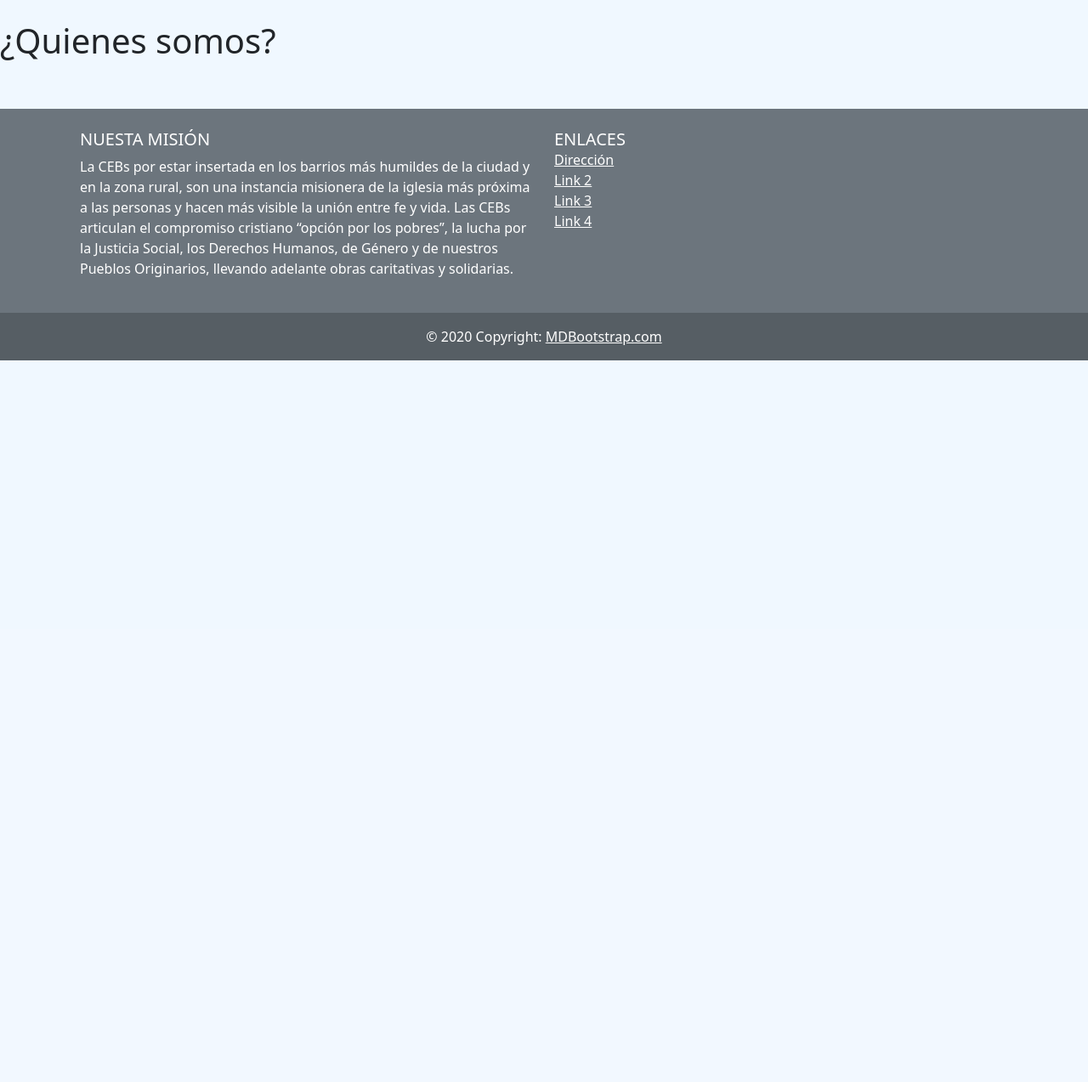
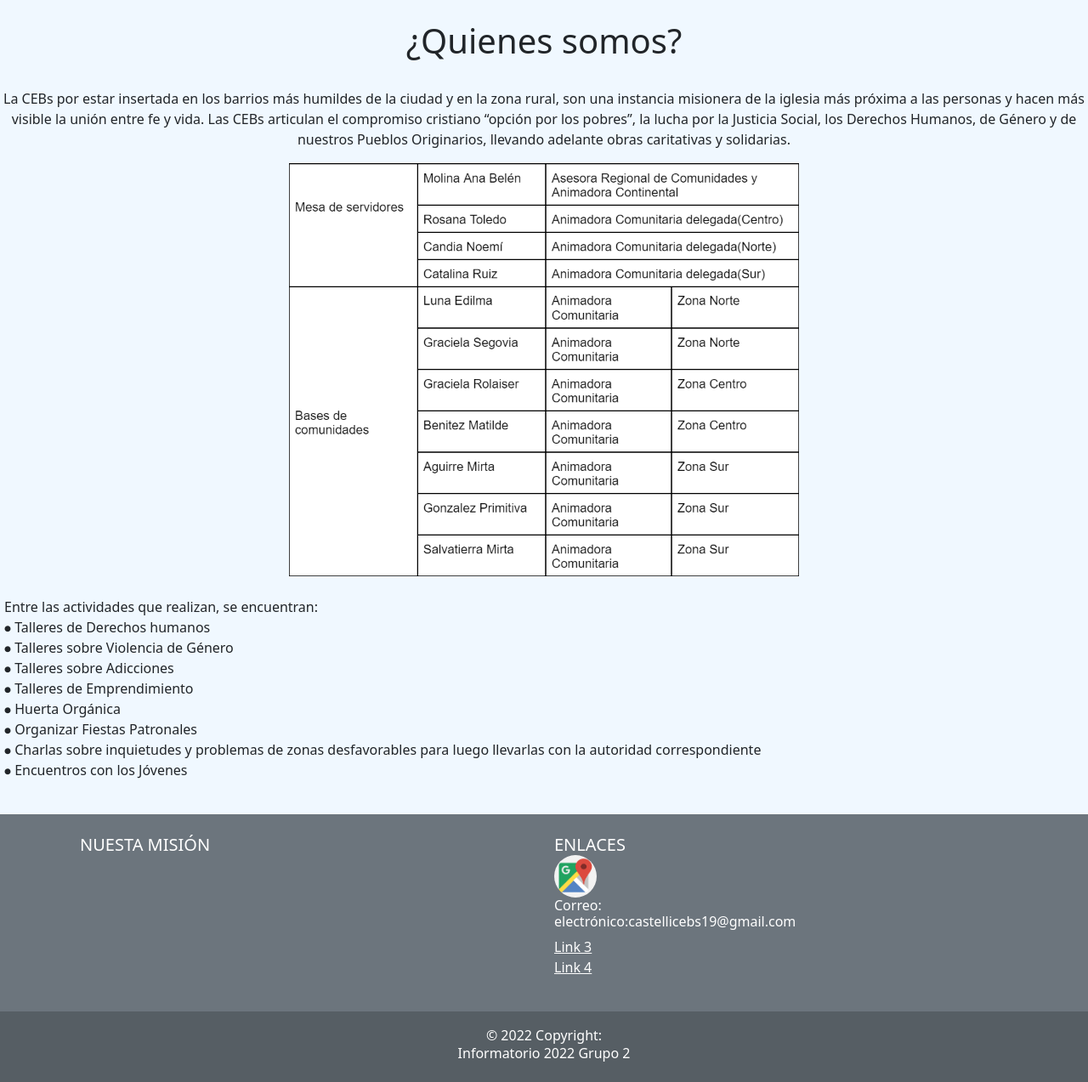
Before and after one commit to francisat5/Proyecto-Informatorio, a Django app: page /Somos/quienes/ in a window 1280 px wide. Shown: the part 60-1333 px from the top of the page at 85% size. Before the commit the page ends 484 px from the top, so only its background shows below. Run offline with Django 3.2, Linux system fonts and the light colour scheme.

Commit message:
Se termino el somos

```diff
--- a/Repositorio/fundacion/static/css/base.css
+++ b/Repositorio/fundacion/static/css/base.css
@@ -9,13 +9,3 @@ body{
         margin-left: 0%;
     }
 }
-
-.footer{
-    background-color: white;
-    width: 100%;
-    height: 50px;
-    bottom: 0;
-    position: fixed;
-    text-align: center;
-    color: black;
-}
--- a/Repositorio/fundacion/templates/base.html
+++ b/Repositorio/fundacion/templates/base.html
@@ -39,14 +39,15 @@
         </div>
       </nav>
 
-
+      <main id="main">
       {%block contenido%}
 
       {%endblock contenido%}
+      </main>
       <br>
-      <section class="">
+
         <!-- Footer -->
-        <footer class="bg-secondary text-white text-center text-md-start">
+        <footer id="footer" class="bg-secondary text-white text-center text-md-start">
           <!-- Grid container -->
           <div class="container p-4">
             <!--Grid row-->
@@ -54,10 +55,7 @@
               <!--Grid column-->
               <div class="col-lg-6 col-md-12 mb-4 mb-md-0">
                 <h5 class="text-uppercase">Nuesta Misión</h5>
-                <p>
-                  La CEBs por estar insertada en los barrios más humildes de la ciudad y en la zona rural, son una instancia misionera de la iglesia más próxima a las personas y hacen más visible la unión entre fe y vida.
-		              Las CEBs articulan el compromiso cristiano “opción por los pobres”, la lucha por la Justicia Social, los Derechos Humanos, de Género y de nuestros Pueblos Originarios, llevando adelante obras caritativas y solidarias.
-                </p>
+
               </div>
               <!--Grid column-->
               <div class="col-lg-3 col-md-6 mb-4 mb-md-0">
@@ -65,10 +63,12 @@
 
                 <ul class="list-unstyled">
                   <li>
-                    <a href="https://goo.gl/maps/ZFDwDubkYtScd9SY8"class="text-white">Dirección</a>
+                    <a href="https://goo.gl/maps/ZFDwDubkYtScd9SY8">
+                    <img src="{%static 'img/google_maps.png'%}"style="width: 50px;  border-radius: 50%;" alt="">
+                    </a>
                   </li>
                   <li>
-                    <a href="#!" class="text-white">Link 2</a>
+                    <h6>Correo: electrónico:castellicebs19@gmail.com</h6>
                   </li>
                   <li>
                     <a href="#!" class="text-white">Link 3</a>
@@ -86,11 +86,11 @@
 
           <!-- Copyright -->
           <div class="text-center p-3" style="background-color: rgba(0, 0, 0, 0.2);">
-            © 2020 Copyright:
-            <a class="text-white" href="https://mdbootstrap.com/">MDBootstrap.com</a>
+            © 2022 Copyright:
+            <h6>Informatorio 2022 Grupo 2</h6>
           </div>
           <!-- Copyright -->
         </footer>
         <!-- Footer -->
-      </section>
+
 </html>
--- a/Repositorio/fundacion/templates/noticias/listar_noticias.html
+++ b/Repositorio/fundacion/templates/noticias/listar_noticias.html
@@ -2,11 +2,11 @@
 {% load static %}
 
 {%block contenido%}
-    <h1>Noticias Actuales </h1>
+    <h2>Noticias Actuales </h2>
 
     {% for n in notis%}
         <br>
-        <h2>{{n.titulo}}<h2>
+        <h5>{{n.titulo}}<h5>
 
         <a href="{% url 'noticias:detalle_noticias' n.pk %}">Mas Detalles</a>
         <br>
--- a/Repositorio/fundacion/templates/quienes_somos.html
+++ b/Repositorio/fundacion/templates/quienes_somos.html
@@ -3,8 +3,24 @@
 
 {% block contenido %}
 	<br>
+	<center><h1>¿Quienes somos?</h1></center>
+	<br>
+	<p style="text-align: center;">
+		La CEBs por estar insertada en los barrios más humildes de la ciudad y en la zona rural, son una instancia misionera de la iglesia más próxima a las personas y hacen más visible la unión entre fe y vida.
+		Las CEBs articulan el compromiso cristiano “opción por los pobres”, la lucha por la Justicia Social, los Derechos Humanos, de Género y de nuestros Pueblos Originarios, llevando adelante obras caritativas y solidarias.
+	</p>
+	<center><img src="{% static 'img/datos_1.jpg' %}"style="width: 600px";></center>
+	<p style="text-align: left;padding-left: 5px;">
+<br>
+Entre las actividades que realizan, se encuentran: <br>
 
-	<h1>¿Quienes somos?</h1>
-	<br>
-
+⦁	Talleres de Derechos humanos <br>
+⦁	Talleres sobre Violencia de Género <br>
+⦁	Talleres sobre Adicciones <br>
+⦁	Talleres de Emprendimiento <br>
+⦁	Huerta Orgánica <br>
+⦁	Organizar Fiestas Patronales <br>
+⦁	Charlas sobre inquietudes y problemas de zonas desfavorables para luego llevarlas con la autoridad correspondiente <br>
+⦁	Encuentros con los Jóvenes
+	</p>
 {% endblock contenido %}
```
Also changed, not shown: Repositorio/fundacion/templates/home.html (+11 -13 lines), Repositorio/fundacion/templates/usuarios/login.html (+9 -4 lines), Repositorio/fundacion/fundacion/db.sqlite3, Repositorio/fundacion/static/img/datos_1.jpg (added), Repositorio/fundacion/static/img/google_maps.png (added).
